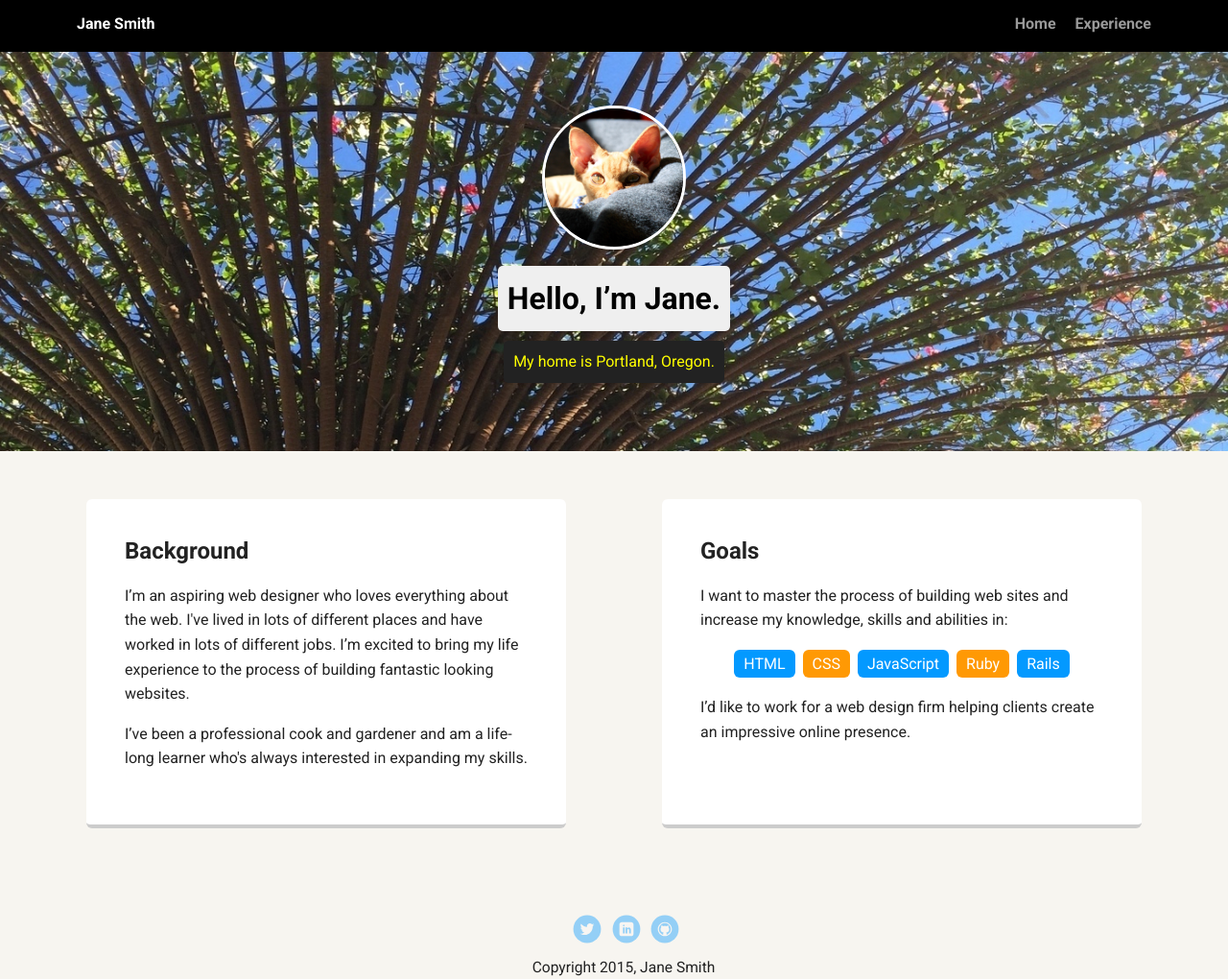
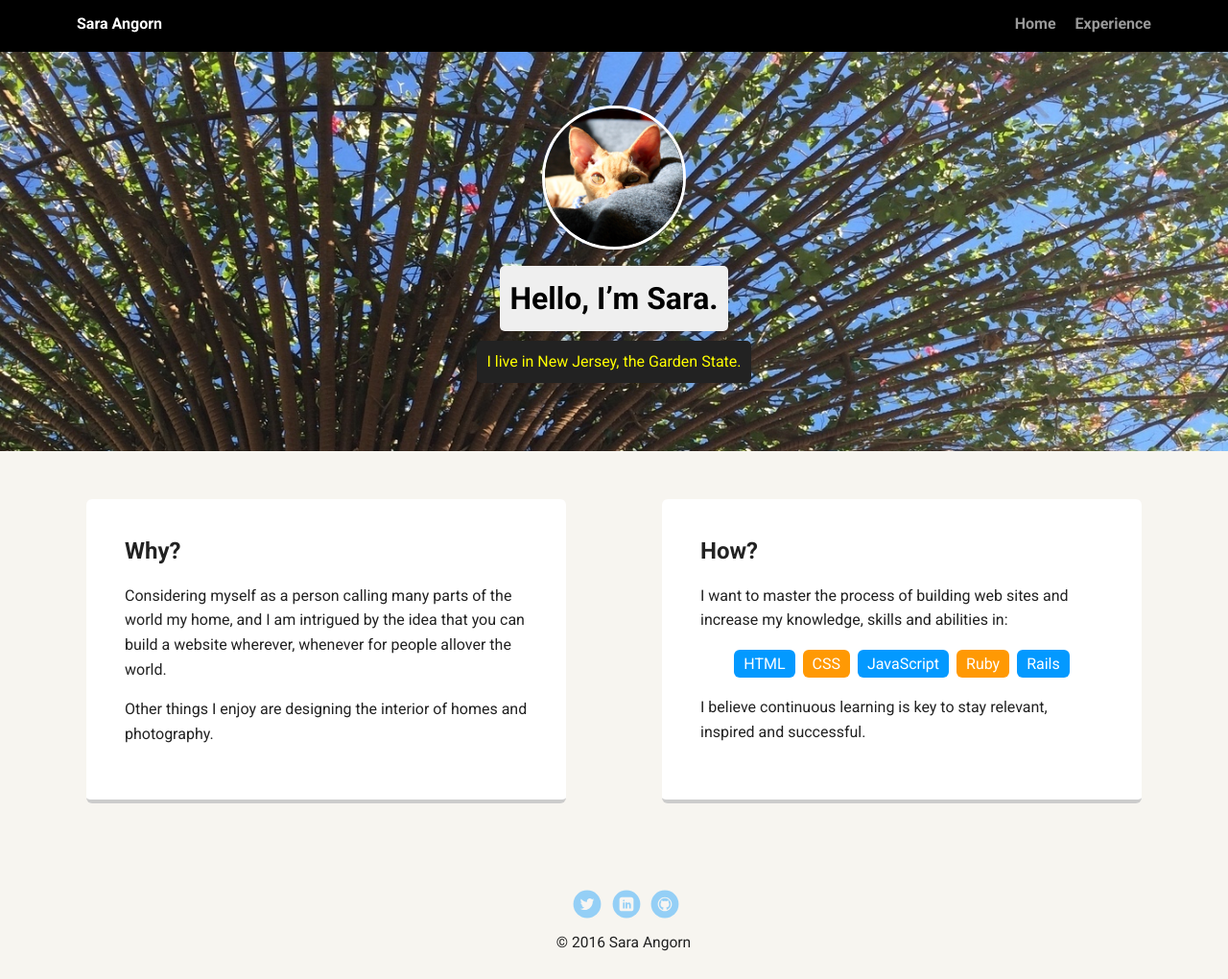
Before and after one commit to saraangorn/Portfolio, a plain HTML site: page index.html in a window 1280 px wide. Shown: the whole page at 96% size. Drawn offline with Linux system fonts and the light colour scheme; a web font is replaced by a local one.

Commit message:
personalized text

```diff
--- a/index.html
+++ b/index.html
@@ -2,7 +2,7 @@
 <html lang="en">
 <head>
   <meta charset="utf-8">
-  <title>Jane Smith's Profile</title>
+  <title>Sara Angorn's Profile</title>
   <meta name="viewport" content="width=device-width, initial-scale=1.0">
   <link rel="stylesheet" href="styles.css">
   <link href="https://fonts.googleapis.com/css?family=Muli%7CRoboto:400,300,500,700,900" rel="stylesheet"></head>
@@ -10,7 +10,7 @@
 
     <div class="main-nav">
         <ul class="nav">
-          <li class="name">Jane Smith</li>
+          <li class="name">Sara Angorn</li>
           <li><a href="#">Home</a></li>
           <li><a href="#">Experience</a></li>
         </ul>
@@ -18,19 +18,19 @@
 
     <header>
       <img src="images/gobbie.png" alt="Drawing of Jane Smith" class="profile-image">
-      <h1 class="tag name">Hello, I’m Jane.</h1>
-      <p class="tag location">My home is Portland, Oregon.</p>
+      <h1 class="tag name">Hello, I’m Sara.</h1>
+      <p class="tag location">I live in New Jersey, the Garden State.</p>
     </header>
 
     <main class="flex">
       <div class="card">
-        <h2>Background</h2>
-        <p>I’m an aspiring web designer who loves everything about the web. I've lived in lots of different places and have worked in lots of different jobs. I’m excited to bring my life experience to the process of building fantastic looking websites.</p>
-        <p>I’ve been a professional cook and gardener and am a life-long learner who's always interested in expanding my skills.</p>
+        <h2>Why?</h2>
+        <p>Considering myself as a person calling many parts of the world my home, and I am intrigued by the idea that you can build a website wherever, whenever for people allover the world.</p>
+        <p>Other things I enjoy are designing the interior of homes and photography. </p>
       </div>
 
       <div class="card">
-        <h2>Goals</h2>
+        <h2>How?</h2>
         <p>I want to master the process of building web sites and increase my knowledge, skills and abilities in:</p>
         <ul class="skills">
           <li>HTML</li>
@@ -39,7 +39,7 @@
           <li>Ruby</li>
           <li>Rails</li>
         </ul>
-        <p>I’d like to work for a web design firm helping clients create an impressive online presence.</p>
+        <p>I believe continuous learning is key to stay relevant, inspired and successful.</p>
       </div>
 
     </main>
@@ -49,7 +49,7 @@
         <li><a href="#" class="social linkedin">LinkedIn</a></li>
         <li><a href="#" class="social github">Github</a></li>
       </ul>
-      <p class="copyright">Copyright 2015, Jane Smith</p>
+      <p class="copyright">© 2016 Sara Angorn</p>
     </footer>
   </body>
   </html>
```
